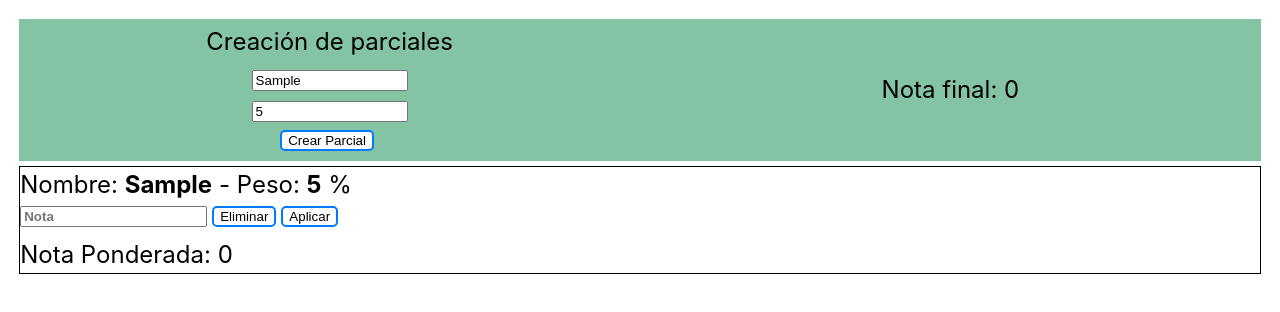
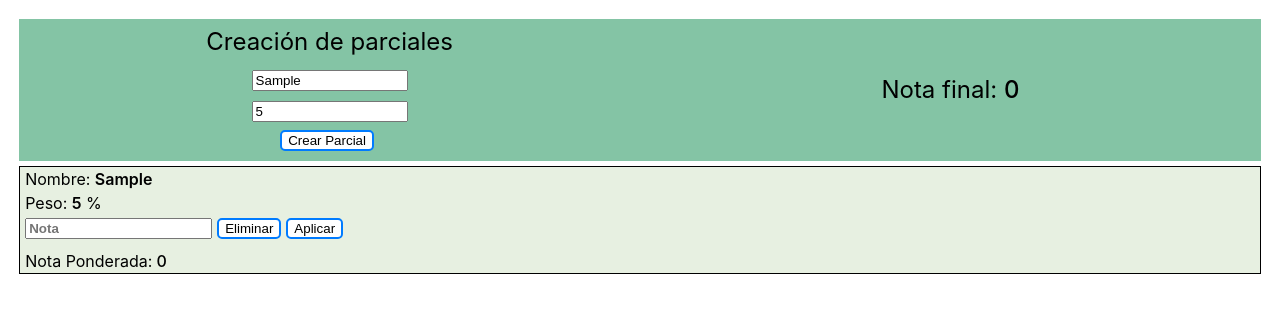
Before and after one commit to kuith/parciales, a React (Vite) app: page / in a window 1280 px wide. Both pictures are taken after typing "Sample", "5" into the empty fields and a click on the input "Crear Parcial". Shown: the top 312 px of the page. Built offline with nearby package versions, Linux system fonts and the light colour scheme.

Commit message:
Maquetando_3

```diff
--- a/src/App.css
+++ b/src/App.css
@@ -41,13 +41,14 @@
 }
 .notaFinal{
     width: 50%;
-    font-size:x-large;
 }
 
 .contenedorParcial{
     border: 1px solid #000;
     margin-top: 5px;
     margin-bottom: 5px;
+    padding-left: 5px;
+    background-color: #e7f0e1;
 }
 .inputNota{
     color: brown;
@@ -55,6 +56,10 @@
     margin-right: 5px;
 }
 
+.notaFinalPonderada{
+    font-weight: 500;
+}
+
 .negrita{
-    font-weight:bold;
+    font-weight:600;
 }
--- a/src/App.jsx
+++ b/src/App.jsx
@@ -38,7 +38,7 @@ function App() {
                       <FormularioParcial onSendData={sendDataHandler} />
                   </div>
                   <div className="imputFormulario labelCreacion">
-                      Nota final: {notaFinal}
+                      Nota final: <span className='notaFinalPonderada'>{notaFinal}</span>
                   </div>
               </div>
 
--- a/src/components/parcial-tag.jsx
+++ b/src/components/parcial-tag.jsx
@@ -12,7 +12,8 @@ const ParcialTag = ({ id, nombre, peso, notaPonderada, onEliminar, onAplicar })
         <>
             <div className=" contenedorParcial">
                 <div className="notaFinal">
-                    Nombre: <span className="negrita">{nombre}</span> - Peso:{" "}
+                    Nombre: <span className="negrita">{nombre}</span>
+                    <br/>Peso:{" "}
                     <span className="negrita">{peso}</span> %
                 </div>
                 <input
@@ -30,7 +31,7 @@ const ParcialTag = ({ id, nombre, peso, notaPonderada, onEliminar, onAplicar })
                 >
                     Aplicar
                 </button>
-                <div className="notaFinal">Nota Ponderada: {notaPonderada}</div>
+                <div className="notaFinal">Nota Ponderada:<span className="notaFinalPonderada"> {notaPonderada} </span></div>
             </div>
         </>
     );
```
